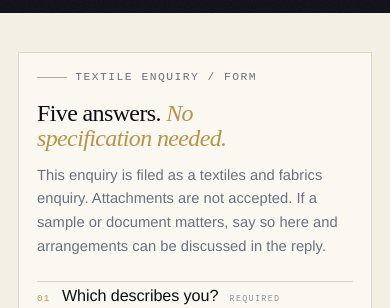
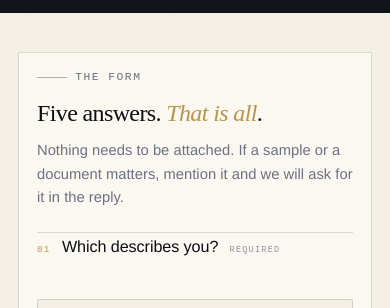
Before and after one commit to atharvoid/BS, a React (Vite) app: page /enquiry in a window 390 px wide. Shown: the part 482-790 px from the top of the page. Built offline with nearby package versions, Linux system fonts and the light colour scheme; no server answers; a web font is replaced by a local one.

Commit message:
Lighten the globe mesh on phones, and finish the form's words
Co-authored-by: arena-agent <297053741+arena-agent@users.noreply.github.com>

```diff
--- a/src/components/EnquiryForm.tsx
+++ b/src/components/EnquiryForm.tsx
@@ -154,13 +154,13 @@ export function EnquiryForm({ subject = 'textiles' }: { subject?: EnquirySubject
   return (
     <form className="form" onSubmit={submit} noValidate>
       <div className="form__head">
-        <p className="eyebrow eyebrow--index">Textile enquiry / form</p>
+        <p className="eyebrow eyebrow--index">The form</p>
         <h2 className="form__title">
-          Five answers. <em className="display-italic">No specification needed.</em>
+          Five answers. <em className="display-italic">That is all</em>.
         </h2>
         <p className="form__intro">
-          This enquiry is filed as a textiles and fabrics enquiry. Attachments are not accepted. If
-          a sample or document matters, say so here and arrangements can be discussed in the reply.
+          Nothing needs to be attached. If a sample or a document matters, mention it and we will
+          ask for it in the reply.
         </p>
       </div>
 
--- a/src/three/GlobeScene.tsx
+++ b/src/three/GlobeScene.tsx
@@ -449,15 +449,19 @@ function OriginMarker({ lon, lat, phase }: { lon: number; lat: number; phase: nu
 
 function Earth({ uniforms }: { uniforms: { uTime: THREE.IUniform<number>; uSun: THREE.IUniform<THREE.Vector3> } }) {
   const mask = React.useMemo(() => getLandMask(), [])
+  const viewport = useThree((s) => s.viewport)
 
   /* A denser sphere than before, because the displacement is no longer done in
      JavaScript: the vertex shader samples the mask, so 320x180 costs nothing at
-     startup and the coasts are smoother than the old 256x160. */
+     startup and the coasts are smoother than the old 256x160. A phone draws the
+     globe at a third of the width, where the extra tessellation is invisible,
+     so it gets a lighter mesh. */
+  const segments = viewport.aspect < 1.15 ? ([220, 124] as const) : ([320, 180] as const)
   const geometry = React.useMemo(() => {
-    const g = new THREE.SphereGeometry(1, 320, 180)
+    const g = new THREE.SphereGeometry(1, segments[0], segments[1])
     g.boundingSphere = new THREE.Sphere(new THREE.Vector3(), 1.05)
     return g
-  }, [])
+  }, [segments])
   React.useEffect(() => () => geometry.dispose(), [geometry])
 
   const mat = React.useMemo(
```
